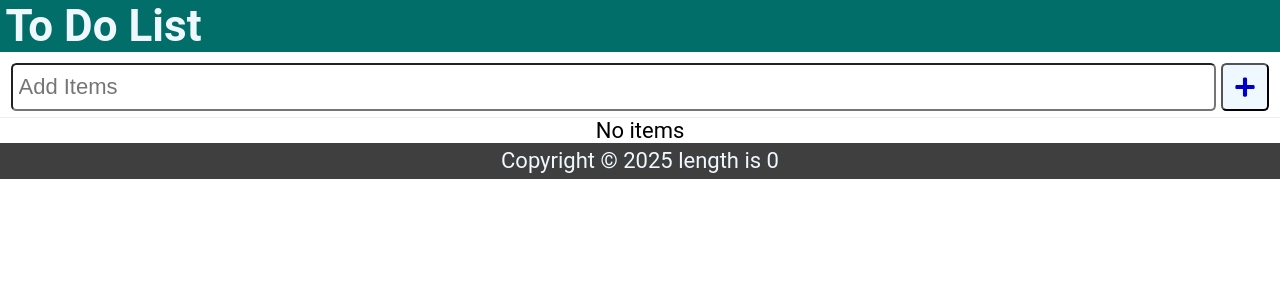
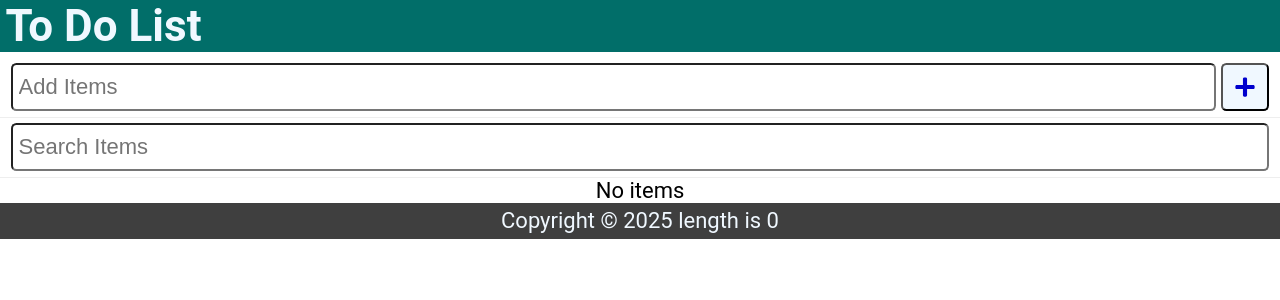
Before and after one commit to Keerththan/To-Do-List-, a React (Vite) app: page / in a window 1280 px wide. Shown: the top 300 px of the page. Built offline with nearby package versions, Linux system fonts and the light colour scheme.

Commit message:
add search funtion

```diff
--- a/src/App.jsx
+++ b/src/App.jsx
@@ -4,6 +4,7 @@ import Content from './Content'
 import Footer from './Footer'
 import { useState } from "react";
 import AddItems from "./AddItems";
+import SearchItem from "./SearchItem";
 
 
 
@@ -49,6 +50,12 @@ function App() {
 
 
   }
+  const [search,setSearch]=useState('')
+  const handleSearch =(e)=>{
+
+
+
+  }
 
 
   return (
@@ -60,8 +67,13 @@ function App() {
         setNewItem={setNewItem}
         handleSubmit={handleSubmit}
      />
+     <SearchItem
+      search={search}
+      setSearch={setSearch}
+      handleSearch={handleSearch}
+     />
      <Content
-      items={items}
+      items={items.filter((items)=>((items.item).toLowerCase()).includes(search.toLowerCase()))}
       handleCheck={handleCheck}
       handleDelete={handleDelete}
 
--- /dev/null
+++ b/src/SearchItem.jsx
@@ -0,0 +1,26 @@
+import React from 'react'
+
+const SearchItem = ({search,setSearch,handleSearch}) => {
+  return (
+   <form className='searchForm' onSubmit={(e)=>e.preventDefault}>
+    <label htmlFor="search">Search</label>
+    <input
+    type="text"
+    id="search"
+    placeholder="Search Items"
+    role='searchbox'
+    value={search}
+    onChange={(e)=>setSearch(e.target.value)}
+
+    />
+
+
+
+
+
+
+   </form>
+  )
+}
+
+export default SearchItem
```
